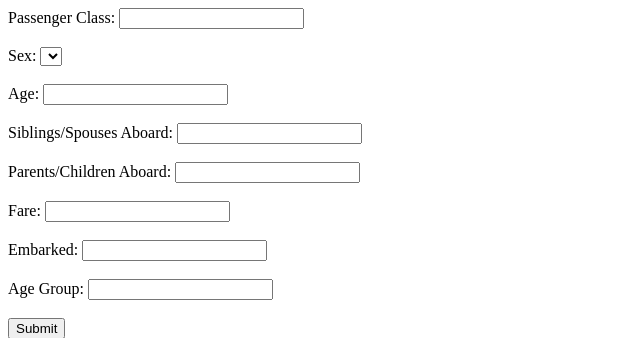
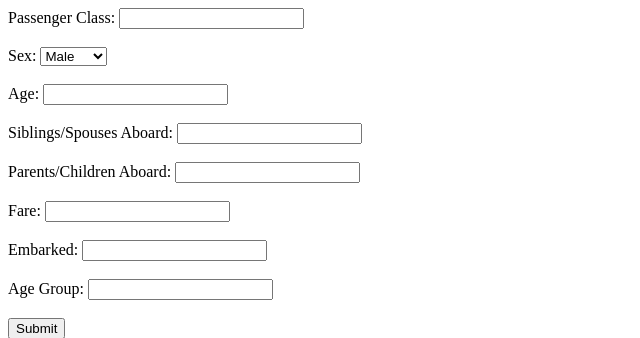
Before and after one commit to Emmanuelelite/Titanic_project, a Flask app: page / in a window 1280 px wide. Shown: the top 338 px of the page, without its empty margins (0-640 px from the left). Run offline with Flask 3, Linux system fonts and the light colour scheme; lists and menus that the app fills with data are empty; parts of the project's set-up code (start-up, migrations or seed data) failed here and were passed over.

Commit message:
Updated male and female

```diff
--- a/templates/index.html
+++ b/templates/index.html
@@ -4,8 +4,8 @@
 
     <label for="Sex">Sex:</label>
     <select name="Sex" required>
-        <option value="male"></option>
-        <option value="female"></option>
+        <option value="male">Male</option>
+        <option value="female">Female</option>
     </select><br><br>
 
     <label for="Age">Age:</label>
```
